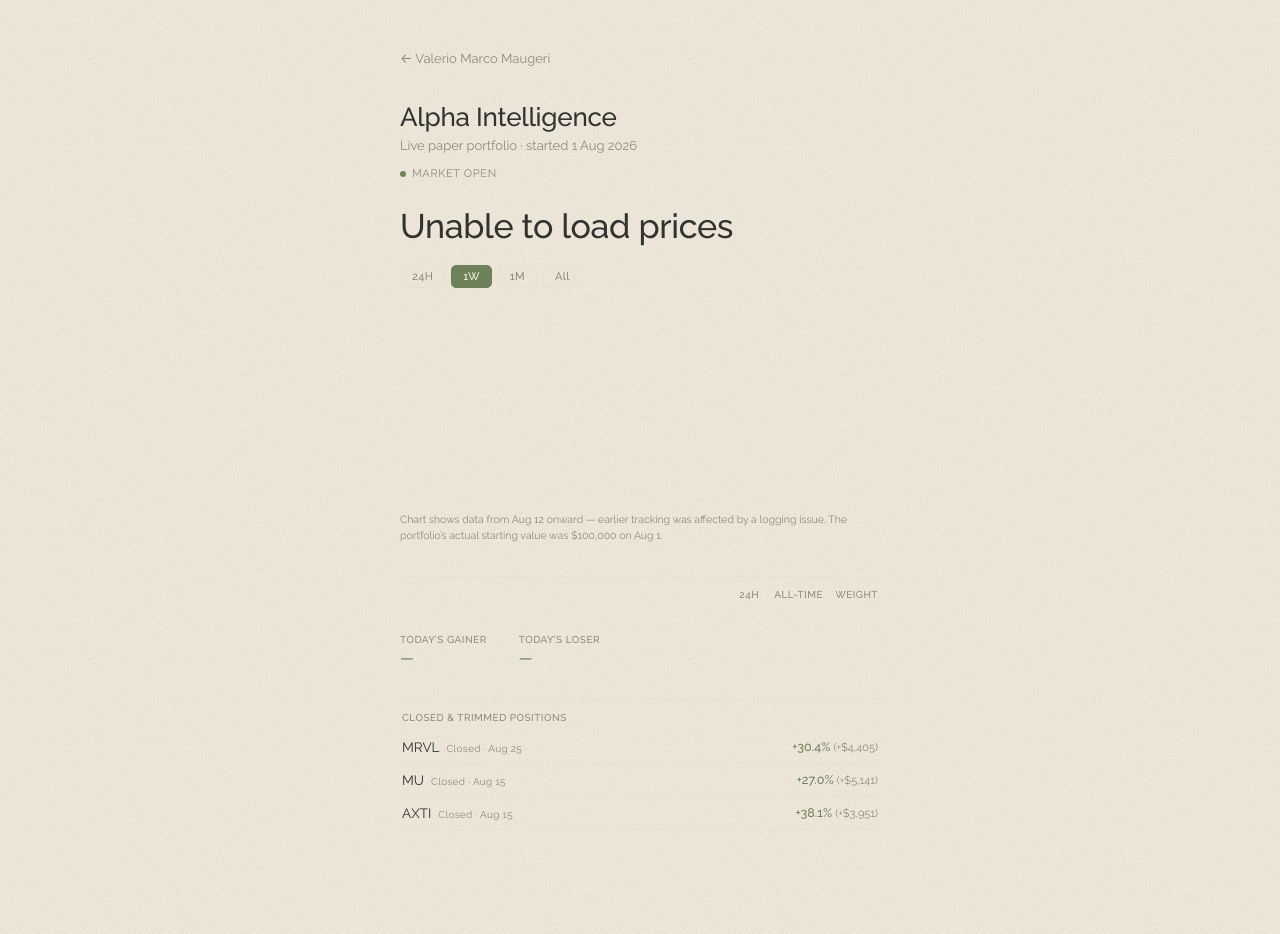
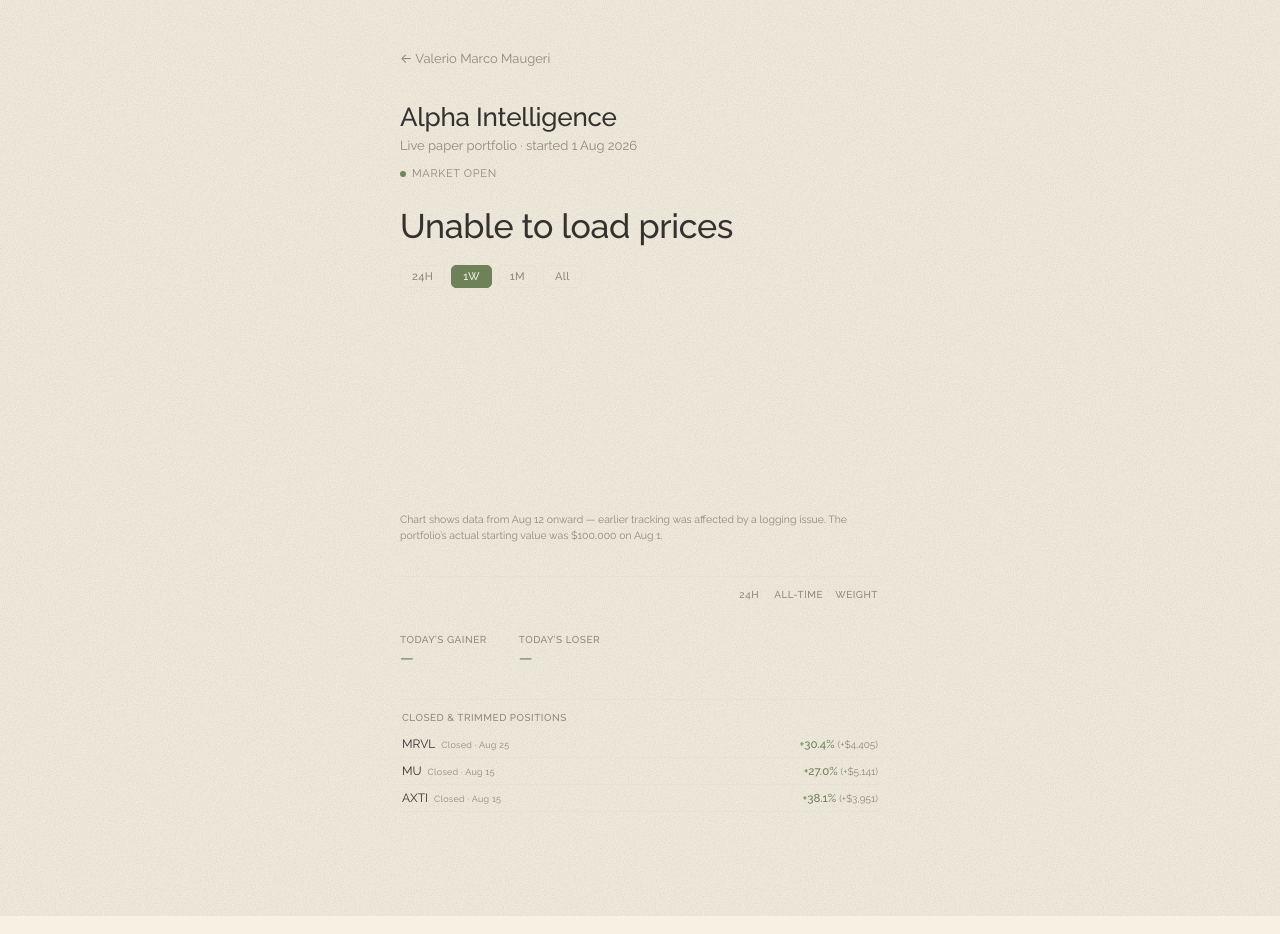
Before and after one commit to vmmaugeri/alpha-intelligence, a website: page index.html in a window 1280 px wide. Drawn offline with Linux system fonts and the light colour scheme; no server answers.

Commit message:
Update style.css

```diff
--- a/style.css
+++ b/style.css
@@ -343,29 +343,29 @@ h1 {
   display: flex;
   align-items: center;
   justify-content: space-between;
-  padding: 8px 2px;
+  padding: 6px 2px;
   border-bottom: 1px solid var(--hairline);
 }
 
 .closed-name {
   display: flex;
   align-items: baseline;
-  gap: 7px;
+  gap: 6px;
 }
 
 .closed-ticker {
-  font-size: 13.5px;
+  font-size: 12px;
   color: var(--ink);
 }
 
 .closed-status {
-  font-size: 10px;
+  font-size: 9px;
   letter-spacing: 0.03em;
   color: var(--muted);
 }
 
 .closed-change {
-  font-size: 12.5px;
+  font-size: 11.5px;
   font-weight: 500;
   color: var(--accent);
 }
@@ -373,7 +373,7 @@ h1 {
 .closed-usd {
   font-weight: 400;
   color: var(--muted);
-  font-size: 11px;
+  font-size: 10px;
 }
 
 .closed-change.negative {
```
